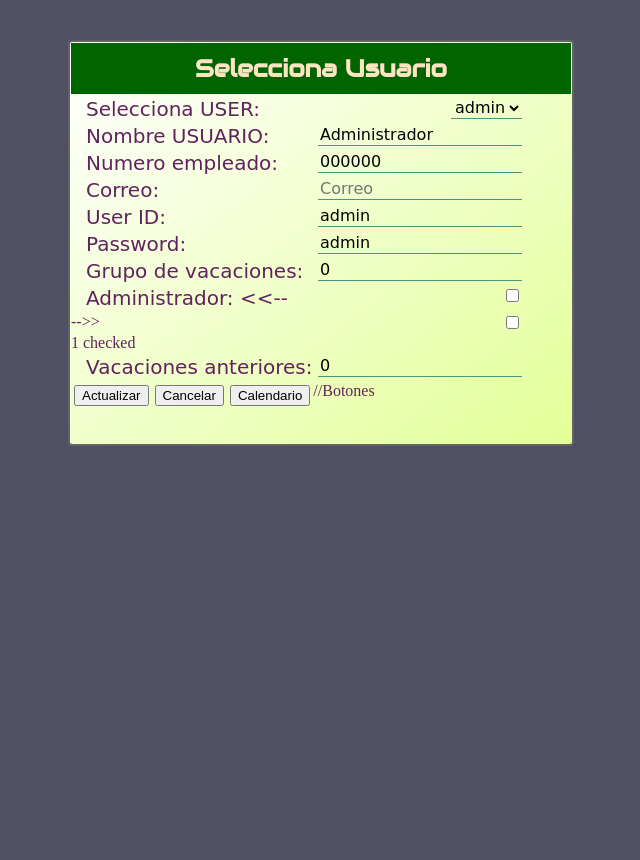
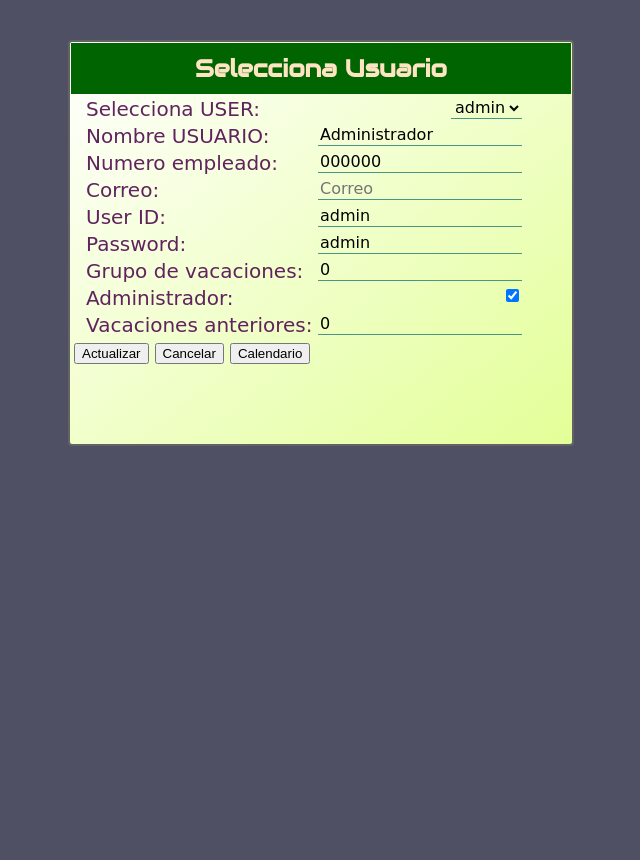
Before and after one commit to pacho01/-FCalendarioPHP, a PHP site: page /adminpanel.php in a window 1280 px wide; the page is wider, and only the part inside the window is pictured. Shown: that part, without its empty margins (349-989 px from the left). Run offline with PHP 8.4, Linux system fonts and the light colour scheme; a user stored in the database is signed in; data comes from the database, SQL or seed files in the repository; some web fonts are replaced.

Commit message:
Reparada la aparicion de checked

```diff
--- a/adminpanel.php
+++ b/adminpanel.php
@@ -93,15 +93,13 @@
             <input class='ficha_bordes' type="text" name="txt_grupo" placeholder='Numero Usuario' value="<?php echo $grupo_vacaciones ?>" ></p>
 
             <p><label for='txt_admin'>Administrador: </label>
-            <<-- <input class='ficha_bordes' type="checkbox" name="txt_admin" <?php echo $activar_seleccion_usuario ?>  value="<?php echo $administrador_user . ' '; if ($administrador_user): echo 'checked '; endif;?>" ></p>-->>
-            <input class='ficha_bordes' type="checkbox" name="txt_admin" <?php echo $activar_seleccion_usuario ?>  value="<?php echo $administrador_user . ' '; if ($administrador_user): echo 'checked '; endif;?>" ></p>
+            <input class='ficha_bordes' type="checkbox" name="txt_admin" <?php echo $activar_seleccion_usuario ?>  value="<?php echo $administrador_user . '" '; if ($administrador_user==1): echo 'checked '; endif;?>></p>
 
-            <?php echo $administrador_user . ' '; if ($administrador_user): echo 'checked '; endif;?>
 
             <p><label for='txt_vacaiones_anterior'>Vacaciones anteriores: </label>
             <input class='ficha_bordes' type="text" name="txt_vacaiones_anterior" placeholder='Numero Usuario' value="<?php echo $vacaciones_anteriores ?>" ></p>
 
-            //Botones
+            <!--Botones-->
             <input type="submit" formaction="cambio_dato.php" formmetod="post" name="actualizar" value="Actualizar" class="ficha_boton">
             <input type="submit" formaction="" formmetod="post" name="cancelar" value="Cancelar" class="ficha_boton">
             <input type="submit" formaction="calendario.php" value="Calendario" class="ficha_boton">
```
